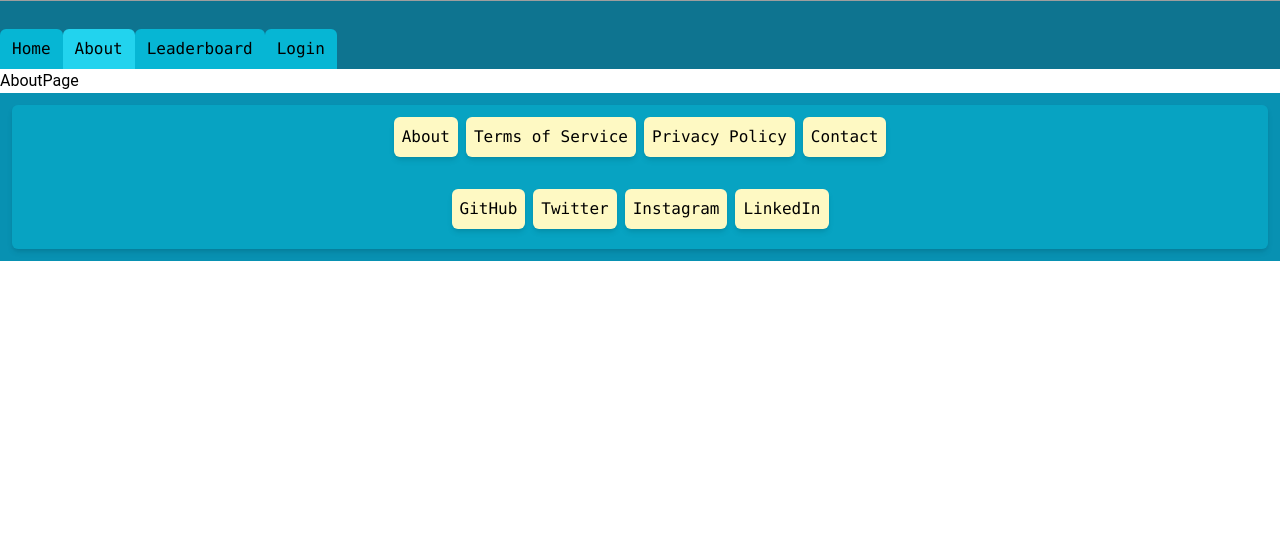
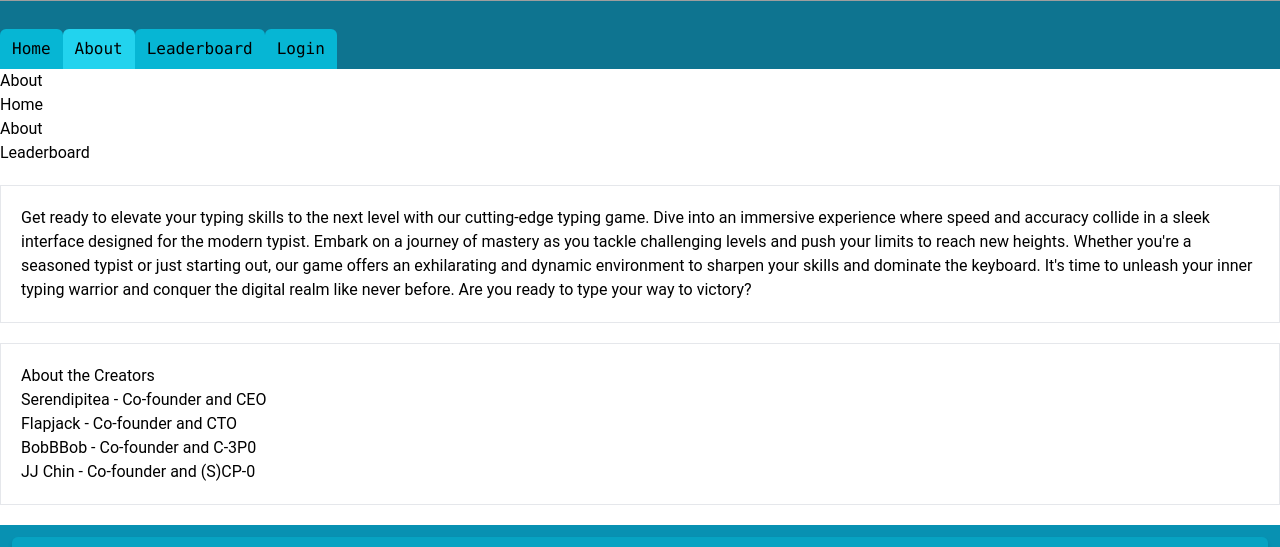
Before and after one commit to CNocilo/Project-Keyboard-Warrior, a React (Vite) app in the folder react-PKW/: page /about in a window 1280 px wide. Shown: the part 207-754 px from the top of the page. Built offline with nearby package versions, Linux system fonts and the light colour scheme; grey boxes are pictures that could not be loaded.

Commit message:
AboutPage HTML Conversion

```diff
--- a/react-PKW/src/pages/AboutPage.jsx
+++ b/react-PKW/src/pages/AboutPage.jsx
@@ -1,9 +1,44 @@
-import React from 'react'
+import React from 'react';
 
 const AboutPage = () => {
   return (
-    <div>AboutPage</div>
-  )
-}
+    <>
+      <div className="container main-color">
+        <div>
+          <h1 className="title">About</h1>
+        </div>
+        <div>
+          <ul className="nav nav-tabs" id="main-nav">
+            <li className="nav-item">
+              <a className="nav-link" href="home.html">Home</a>
+            </li>
+            <li className="nav-item">
+              <a className="nav-link active" href="about.html">About</a>
+            </li>
+            <li className="nav-item">
+              <a className="nav-link" href="leaderboard.html">Leaderboard</a>
+            </li>
+          </ul>
+        </div>
+      </div>
+      <div>
+        <div className="content-container">
+          <div className="container p-5 my-5 border content-section" id="about_style">
+            <p>Get ready to elevate your typing skills to the next level with our cutting-edge typing game. Dive into an immersive experience where speed and accuracy collide in a sleek interface designed for the modern typist. Embark on a journey of mastery as you tackle challenging levels and push your limits to reach new heights. Whether you're a seasoned typist or just starting out, our game offers an exhilarating and dynamic environment to sharpen your skills and dominate the keyboard. It's time to unleash your inner typing warrior and conquer the digital realm like never before. Are you ready to type your way to victory?</p>
+          </div>
+          <div className="container p-5 my-5 border creators-section">
+            <h2>About the Creators</h2>
+            <ul id="creators_style">
+              <li>Serendipitea - Co-founder and CEO</li>
+              <li>Flapjack - Co-founder and CTO</li>
+              <li>BobBBob - Co-founder and C-3P0</li>
+              <li>JJ Chin - Co-founder and (S)CP-0</li>
+            </ul>
+          </div>
+        </div>
+      </div>
+    </>
+  );
+};
 
-export default AboutPage
+export default AboutPage;
```
